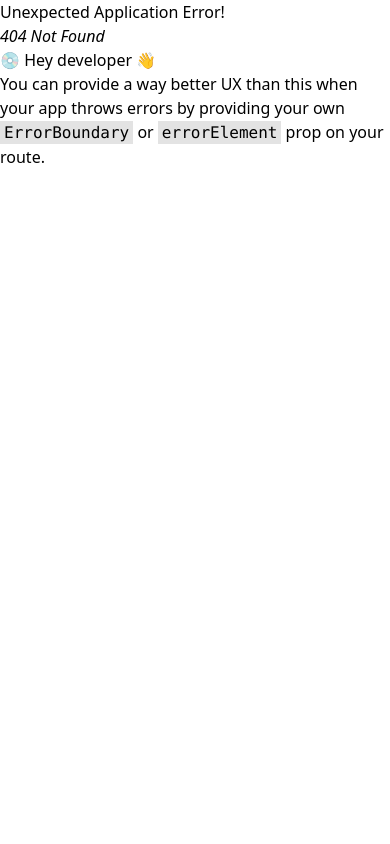
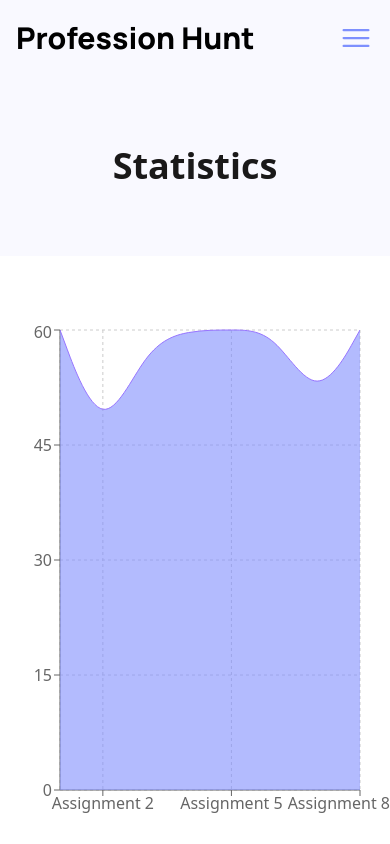
Before and after one commit to ysarafat/profession-hunt-job-application, a React (Vite) app: page /statistics in a window 390 px wide. Before the commit this address had no page. Shown: the top 844 px of the page. Built offline with nearby package versions, Linux system fonts and the light colour scheme.

Commit message:
marks statistics added and responsive

```diff
--- a/package.json
+++ b/package.json
@@ -15,7 +15,8 @@
     "@heroicons/react": "^2.0.17",
     "react": "^18.2.0",
     "react-dom": "^18.2.0",
-    "react-router-dom": "^6.10.0"
+    "react-router-dom": "^6.10.0",
+    "recharts": "^2.5.0"
   },
   "devDependencies": {
     "@types/react": "^18.0.28",
--- /dev/null
+++ b/public/marks.json
@@ -0,0 +1,34 @@
+[
+    {
+      "name": "Assignment 1",
+      "Marks": 60
+    },
+    {
+      "name": "Assignment 2",
+      "Marks": 45
+    },
+    {
+      "name": "Assignment 3",
+      "Marks": 58
+    },
+    {
+      "name": "Assignment 4",
+      "Marks": 60
+    },
+    {
+      "name": "Assignment 5",
+      "Marks": 60
+    },
+    {
+      "name": "Assignment 6",
+      "Marks": 60
+    },
+    {
+      "name": "Assignment 7",
+      "Marks": 50
+    },
+    {
+      "name": "Assignment 8",
+      "Marks": 60
+    }
+  ]
--- a/src/components/Apply/Apply.jsx
+++ b/src/components/Apply/Apply.jsx
@@ -52,7 +52,7 @@ const Apply = () => {
             <img src="/public/left.png" alt="" />{" "}
           </div>
           <div className="md:absolute md:left-[45%] left-[38%] ">
-            <h1 className="text-deep-dark text-4xl text-center  py-[39%] font-extrabold">
+            <h1 className="text-deep-dark text-4xl text-center  py-[70px] font-extrabold">
               Apply Job
             </h1>
           </div>
--- a/src/components/ApplyJob/ApplyJob.jsx
+++ b/src/components/ApplyJob/ApplyJob.jsx
@@ -4,9 +4,10 @@ import {
   faLocationDot,
   faCircleDollarToSlot,
 } from "@fortawesome/free-solid-svg-icons";
+import { Link } from "react-router-dom";
 
 const ApplyJob = ({ job }) => {
-  const { logo, title, company, type, hours, salary, location } = job;
+  const { id, logo, title, company, type, hours, salary, location } = job;
   return (
     <>
       <div className="border border-slate-200 rounded-lg p-7 flex md:flex-row flex-col items-center gap-8 font-primary mt-6">
@@ -41,9 +42,11 @@ const ApplyJob = ({ job }) => {
           </div>
         </div>
         <div>
-          <button className="btn px-4 py-3 font-semibold mt-8 btn-sml">
-            View Deails
-          </button>
+          <Link to={`/job-details/${id}`}>
+            <button className="btn px-4 py-3 font-semibold mt-8 btn-sml">
+              View Deails
+            </button>
+          </Link>
         </div>
       </div>
     </>
--- /dev/null
+++ b/src/components/Statistics/Statistics.jsx
@@ -0,0 +1,75 @@
+import React from "react";
+import { useLoaderData, useNavigation } from "react-router-dom";
+import {
+  AreaChart,
+  Area,
+  XAxis,
+  YAxis,
+  CartesianGrid,
+  Tooltip,
+  ResponsiveContainer,
+} from "recharts";
+import Spinner from "../Spinner/Spinner";
+
+const Statistics = () => {
+  const data = useLoaderData();
+  const spinner = useNavigation();
+  if (spinner.state === "loading") {
+    return <Spinner />;
+  }
+  return (
+    <>
+      <div className="bg-background">
+        <div className="flex md:flex-row flex-col justify-between relative">
+          <div className="hidden md:block">
+            <img src="/public/left.png" alt="" />{" "}
+          </div>
+          <div className="md:absolute md:left-[45%] left-[38%] ">
+            <h1 className="text-deep-dark text-4xl py-[70px] text-center font-extrabold">
+              Statistics
+            </h1>
+          </div>
+          <div className="hidden md:block">
+            <img
+              className="absolute -top-[98px] right-0"
+              src="/public/right.png"
+              alt=""
+            />
+          </div>
+        </div>
+      </div>
+      <div className="container mx-auto mt-16 flex justify-center">
+        <ResponsiveContainer width="100%" height={500}>
+          <AreaChart
+            width={1250}
+            height={600}
+            data={data}
+            margin={{
+              top: 10,
+              right: 30,
+              left: 0,
+              bottom: 0,
+            }}
+          >
+            <CartesianGrid strokeDasharray="3 3" />
+            <XAxis dataKey="name" />
+            <YAxis />
+            <Tooltip />
+            <Area
+              type="basis"
+              dataKey="Marks"
+              stackId="1"
+              stroke="#9774FF"
+              fill="#808EFE"
+            />
+          </AreaChart>
+        </ResponsiveContainer>
+      </div>
+      <h3 className="text-center text-2xl font-extrabold mt-8">
+        Assignment Analytics
+      </h3>
+    </>
+  );
+};
+
+export default Statistics;
--- a/src/main.jsx
+++ b/src/main.jsx
@@ -1,14 +1,14 @@
 import React from "react";
 import ReactDOM from "react-dom/client";
+import { createBrowserRouter, RouterProvider } from "react-router-dom";
 import App from "./App";
-import "./index.css";
-import { createBrowserRouter, RouterProvider } from "react-router-dom";
 import Home from "./components/Home/Home";
 import Blog from "./components/Blog/Blog";
 import JobDetails from "./components/JobDetails/JobDetails";
 import JobInfo from "./components/JobInfo/JobInfo";
 import Apply from "./components/Apply/Apply";
-import FilterJob from "./components/FilterJob/FilterJob";
+import Statistics from "./components/Statistics/Statistics";
+import "./index.css";
 
 const router = createBrowserRouter([
   {
@@ -40,8 +40,9 @@ const router = createBrowserRouter([
         loader: () => fetch("/jobs.json"),
       },
       {
-        path: "/filter",
-        element: <FilterJob />,
+        path: "/statistics",
+        element: <Statistics />,
+        loader: () => fetch("/marks.json"),
       },
     ],
   },
```
Also changed, not shown: 1 other file (tests, documents, lock files or other folders).
